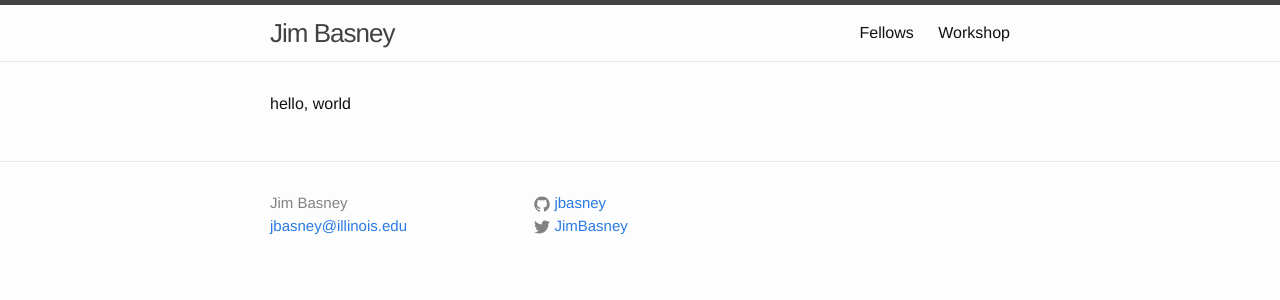
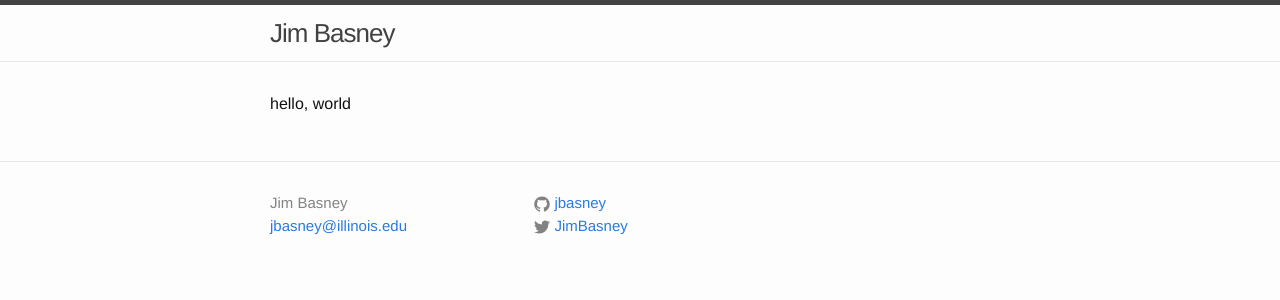
Before and after one commit to jbasney/jbasney.github.io, a Jekyll site: the page built from index.html, in a window 1280 px wide. Shown: the top 300 px of the page. Built offline with Jekyll 4.4.1, drawn with Linux system fonts in a browser that asks for light colours.

Commit message:
Update header.html

```diff
--- a/_includes/header.html
+++ b/_includes/header.html
@@ -19,8 +19,6 @@
           <a class="page-link" href="{{ my_page.url | prepend: site.baseurl }}">{{ my_page.title }}</a>
           {% endif %}
         {% endfor %}
-        <a class="page-link" href="/fellows/">Fellows</a>
-        <a class="page-link" href="/workshop/">Workshop</a>
       </div>
     </nav>
 
```
